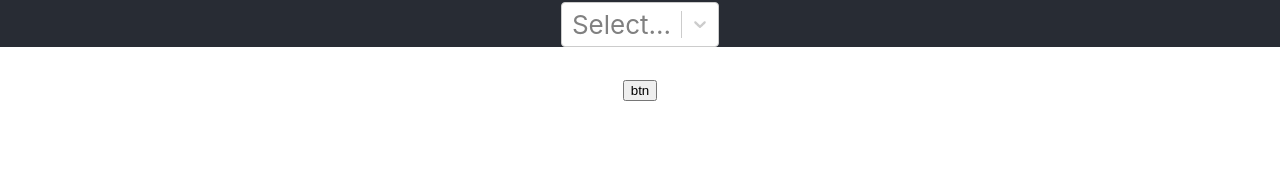
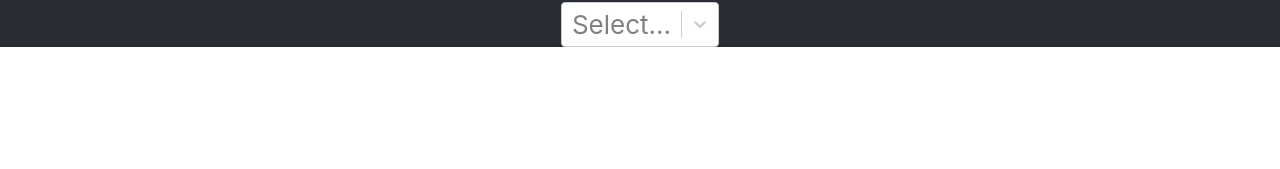
Before and after one commit to workshop-msano/my-app, a React (Create React App) app: page / in a window 1280 px wide. Shown: the part 131-300 px from the top of the page. Built offline with nearby package versions, Linux system fonts and the light colour scheme.

Commit message:
frontend works

```diff
--- a/package.json
+++ b/package.json
@@ -20,7 +20,7 @@
     "web-vitals": "^2.1.4"
   },
   "scripts": {
-    "start-react": "react-scripts start",
+    "cliant-start": "react-scripts start",
     "build": "react-scripts build",
     "test": "react-scripts test",
     "eject": "react-scripts eject",
--- a/src/App.jsx
+++ b/src/App.jsx
@@ -96,12 +96,12 @@ function App() {
       {showModal && (
         <Modal switchModal={switchModal} selectedMovie={selectedMovie} />
       )}
-      <button onClick={async()=>{
+      {/* <button onClick={async()=>{
         let test = await helper.popular()
         console.log("helper", helper)
 
         console.log("test data", test)
-      }}>btn</button>
+      }}>btn</button> */}
     </div>
   );
 }
--- a/src/setupProxy.js
+++ b/src/setupProxy.js
@@ -2,7 +2,6 @@ const { createProxyMiddleware } = require("http-proxy-middleware");
 
 module.exports = function (app) {
   if (process.env.PORT !== "8080") {
-    console.log("process.env.PORT is: ", process.env.PORT);
     app.use(
       "/graphql",
       createProxyMiddleware({
@@ -11,7 +10,6 @@ module.exports = function (app) {
       })
     );
   } else {
-    console.log("process.env.PORT is '8080', right?: ", process.env.PORT);
     app.use(
       "/graphql",
       createProxyMiddleware({
```
Also changed, not shown: server.js (+9 -8 lines), 1 other file (tests, documents, lock files or other folders).
